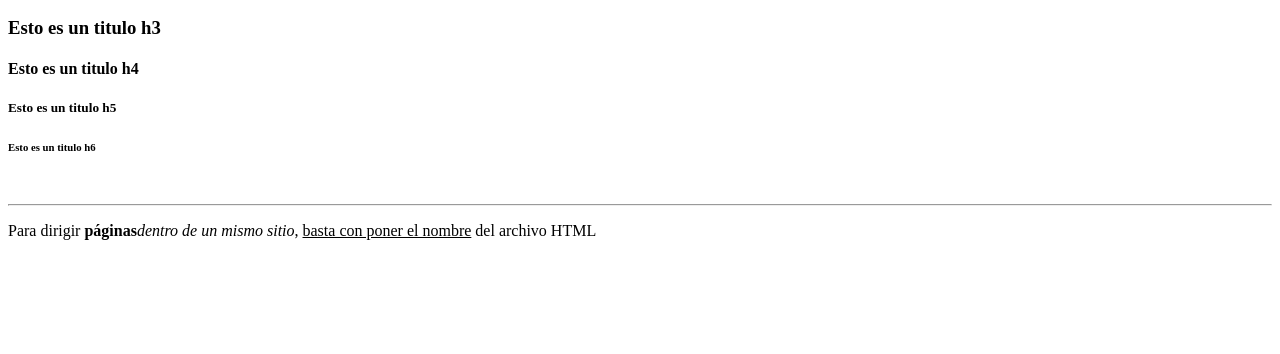
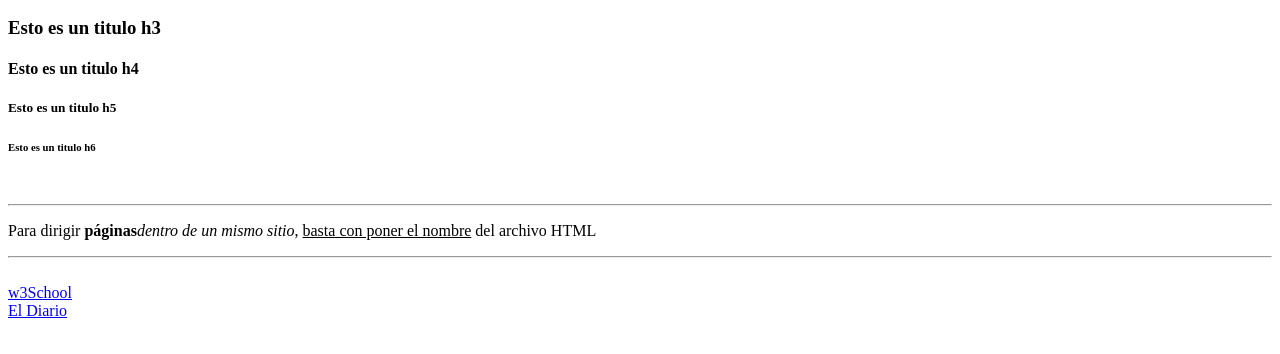
Before and after one commit to njrodriguez841/fUNDAMENTOSwEBg6, a plain HTML site: page HTML/index.html in a window 1280 px wide. Shown: the part 110-464 px from the top of the page. Drawn offline with Linux system fonts and the light colour scheme.

Commit message:
hioervinculo<a>

```diff
--- a/HTML/index.html
+++ b/HTML/index.html
@@ -23,9 +23,13 @@
     <!--<p> parrafo--->
     <!--<b>/<strong>"negrillas", <i> cursiva, <u> subrayado--->
     <p>Para dirigir <b>páginas</b><i>dentro de un mismo sitio</i>, <u>basta con poner el nombre</u> del archivo HTML
-
-
     </p>
+    <hr>
+    <br>
+    <!--salto de linea-->
+    <!--links (anchor tag) (href)"hipervinculos"-->
+    <a href="https://www.w3schools.com">w3School</a><br>
+    <a href="https://www.emol.com" target="_blank">El Diario</a>
 </body>
 
 </html>
```
